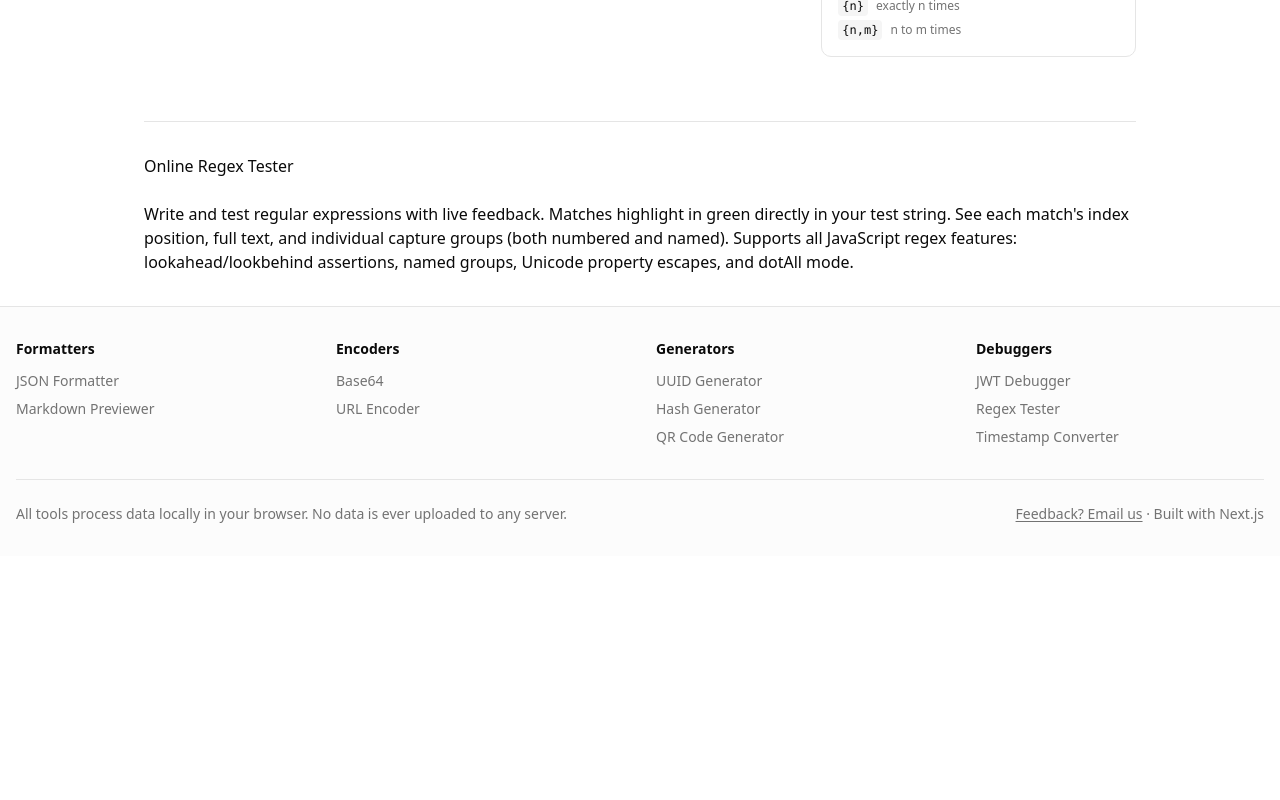
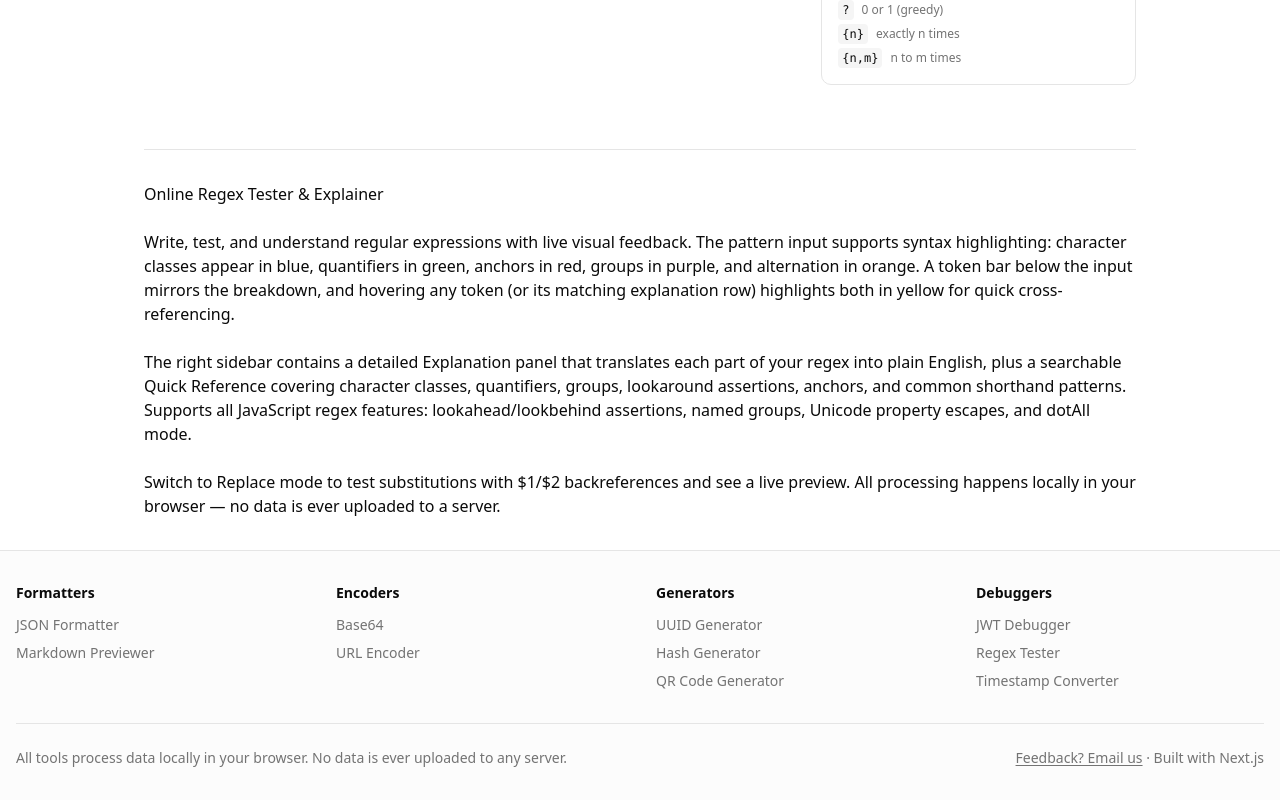
Before and after one commit to Nyann1/devtools, a Next.js app: page /regex-tester in a window 1280 px wide. Shown: the part 630-1430 px from the top of the page. Before the commit the page ends 1186 px from the top, so only its background shows below. Built offline with nearby package versions, Linux system fonts and the light colour scheme.

Commit message:
Enhance regex-tester SEO with new feature keywords (syntax highlighting, explanation panel, replace mode, quick reference)

```diff
--- a/src/app/regex-tester/page.tsx
+++ b/src/app/regex-tester/page.tsx
@@ -3,26 +3,29 @@ import { ToolLayout } from "@/components/tool-layout";
 import { RegexTool } from "./regex-tool";
 
 export const metadata: Metadata = {
-  title: "Regex Tester - Test RegExp Online with Match Highlights & Groups",
+  title: "Regex Tester & Explainer - Test RegExp Online with Syntax Highlighting",
   description:
-    "Free online regex tester with real-time matching, capture groups, named groups, and highlighted matches. Supports all JavaScript regex flags. All local processing.",
+    "Free online regex tester with syntax highlighting, detailed explanation panel, quick reference cheat sheet, replace mode, live match previews, capture groups, and named groups. Supports all JavaScript regex flags. Client-side, no data upload.",
   alternates: { canonical: "https://free-toolkit.com/regex-tester" },
 };
 
-const meta = { title: "Regex Tester", description: "Test regular expressions with live match highlighting, capture groups, named groups, and regex flags.", path: "/regex-tester" };
+const meta = { title: "Regex Tester", description: "Test, explain, and debug regular expressions with syntax highlighting, explanation panel, quick reference, and live match preview.", path: "/regex-tester" };
 
 const faq = [
   { question: "How do I test a regular expression?", answer: "Enter your regex pattern between the slashes (e.g., \\d{3}-\\d{4}), set your flags (g, i, m, s, u, y), and type or paste your test string. Matches are highlighted in green in real-time. The Match Details section breaks down each match with index position and capture groups." },
-  { question: "What do capture groups show?", answer: "When your regex has parentheses groups like (\\d{3})-(\\d{4}), the Match Details section shows each captured group ($1, $2, etc.) with their values. Named groups like (?<area>\\d{3}) also appear with their group names." },
-  { question: "What regex flags does this tool support?", answer: "All JavaScript RegExp flags: g (global — all matches), i (case-insensitive), m (multiline — ^ and $ match line boundaries), s (dotAll — . matches newlines), u (Unicode), and y (sticky). Enter flags in the text field after the closing slash." },
+  { question: "How does the regex explanation panel work?", answer: "As you type your pattern, the Explanation panel on the right decomposes it into individual tokens — character classes, quantifiers, anchors, groups, and more. Each token shows a color-coded label and a plain-English description. Hover over any explanation row to highlight the matching token in the token bar below the pattern input, or hover a token to highlight its explanation." },
+  { question: "Does the tool support regex replace mode?", answer: "Yes — toggle the Replace tab to enter replacement text. Use $1, $2, etc. to reference capture groups. A live preview shows the substituted result. Works with all flags and supports JavaScript's full replace semantics." },
+  { question: "What reference material is available in the tool?", answer: "A built-in Quick Reference panel covers character classes (\\d, \\w, \\s), quantifiers (*, +, {n,m}), groups and lookaround ((?=), (?<!), named groups), anchors (^, $, \\b), alternation, and common shorthand examples like phone and email patterns. It's searchable so you can quickly find the syntax you need." },
 ];
 
 export default function RegexPage() {
   return (
     <ToolLayout meta={meta} faq={faq} seoContent={
       <div className="space-y-6">
-        <h2>Online Regex Tester</h2>
-        <p>Write and test regular expressions with live feedback. Matches highlight in green directly in your test string. See each match's index position, full text, and individual capture groups (both numbered and named). Supports all JavaScript regex features: lookahead/lookbehind assertions, named groups, Unicode property escapes, and dotAll mode.</p>
+        <h2>Online Regex Tester &amp; Explainer</h2>
+        <p>Write, test, and understand regular expressions with live visual feedback. The pattern input supports syntax highlighting: character classes appear in blue, quantifiers in green, anchors in red, groups in purple, and alternation in orange. A token bar below the input mirrors the breakdown, and hovering any token (or its matching explanation row) highlights both in yellow for quick cross-referencing.</p>
+        <p>The right sidebar contains a detailed Explanation panel that translates each part of your regex into plain English, plus a searchable Quick Reference covering character classes, quantifiers, groups, lookaround assertions, anchors, and common shorthand patterns. Supports all JavaScript regex features: lookahead/lookbehind assertions, named groups, Unicode property escapes, and dotAll mode.</p>
+        <p>Switch to Replace mode to test substitutions with $1/$2 backreferences and see a live preview. All processing happens locally in your browser — no data is ever uploaded to a server.</p>
       </div>
     }>
       <RegexTool />
```
